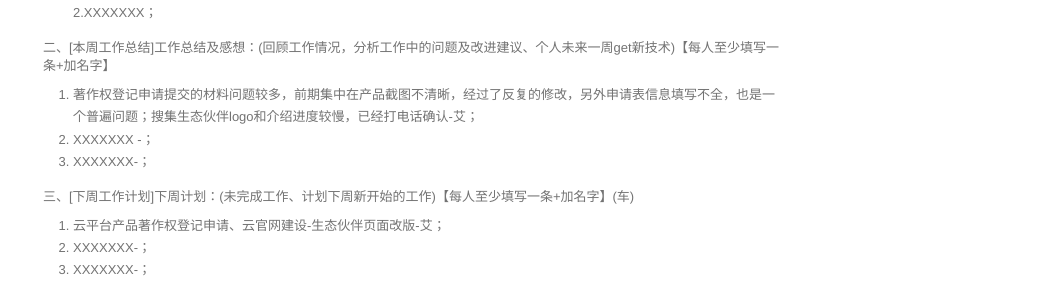
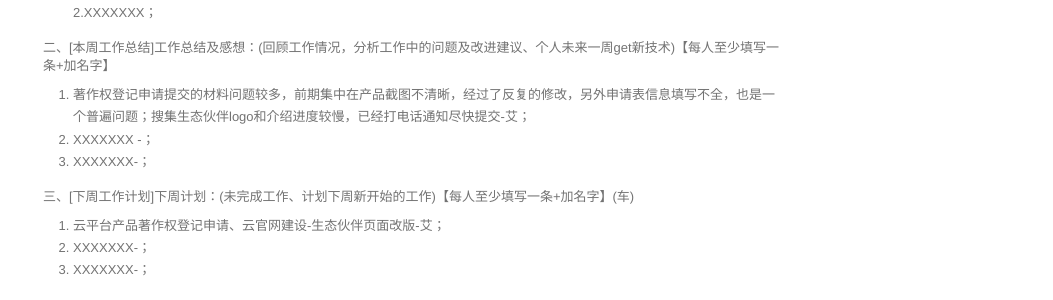
Before and after one commit to walllFlower/blog, a Jekyll site: the page built from _posts/2018-07-17-day_report_cxz.md, in a window 1280 px wide and 900 px high, scrolled down 1076 px. Shown: the part 173-473 px from the top of the window, without its empty margins (227-1280 px from the left). Built offline with Jekyll 4.4.1, drawn with Linux system fonts in a browser that asks for light colours; comment, search, counter and statistics services are not loaded.

Commit message:
Update 2018-07-17-day_report_cxz.md

```diff
--- a/_posts/2018-07-17-day_report_cxz.md
+++ b/_posts/2018-07-17-day_report_cxz.md
@@ -73,7 +73,7 @@ categories: 技术运营工作周报
 
 二、[本周工作总结]工作总结及感想：(回顾工作情况，分析工作中的问题及改进建议、个人未来一周get新技术)【每人至少填写一条+加名字】
 
-1. 著作权登记申请提交的材料问题较多，前期集中在产品截图不清晰，经过了反复的修改，另外申请表信息填写不全，也是一个普遍问题；搜集生态伙伴logo和介绍进度较慢，已经打电话确认-艾；
+1. 著作权登记申请提交的材料问题较多，前期集中在产品截图不清晰，经过了反复的修改，另外申请表信息填写不全，也是一个普遍问题；搜集生态伙伴logo和介绍进度较慢，已经打电话通知尽快提交-艾；
 2. XXXXXXX -；
 3. XXXXXXX-；
 
```
